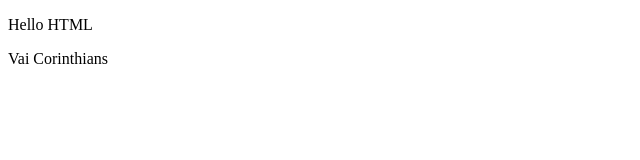
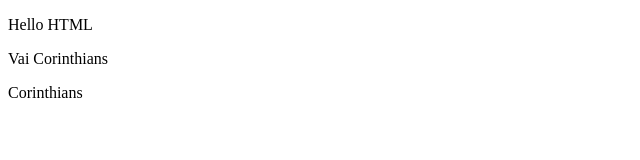
Before and after one commit to Cadu349/BootCampDev, a plain HTML site: page index.html in a window 1280 px wide. Shown: the whole page, without its empty margins (0-640 px from the left). Drawn offline with Linux system fonts and the light colour scheme.

Commit message:
segunda alteraçao

```diff
--- a/index.html
+++ b/index.html
@@ -8,5 +8,6 @@
 <body>
     <p>Hello HTML</p>
     <p>Vai Corinthians</p>
+    <p>Corinthians</p>
 </body>
 </html>
```
